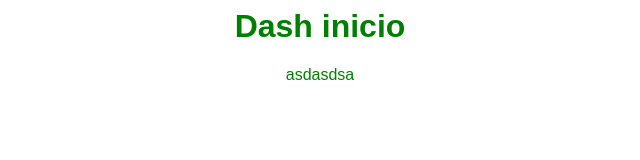
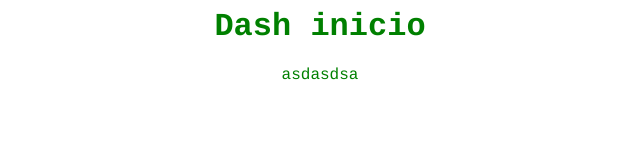
Before and after one commit to camun/cursoGit, a plain HTML site: page index.html in a window 1280 px wide. Shown: the whole page, without its empty margins (320-960 px from the left). Drawn offline with Linux system fonts and the light colour scheme.

Commit message:
Cambios de prueba en master

```diff
--- a/css/estilos.css
+++ b/css/estilos.css
@@ -2,5 +2,5 @@ body
 {
 	color: green;
 	text-align: center;
-	font-family: "Arial";
+	font-family: "Courier";
 }
--- a/index.html
+++ b/index.html
@@ -1,6 +1,6 @@
 <html>
 	<head>
-		<title> Titulo página </title>
+		<title> Titulo nueva página  </title>
 		<link rel="stylesheet" href="css/estilos.css" />
 	</head>
 	<body>
```
